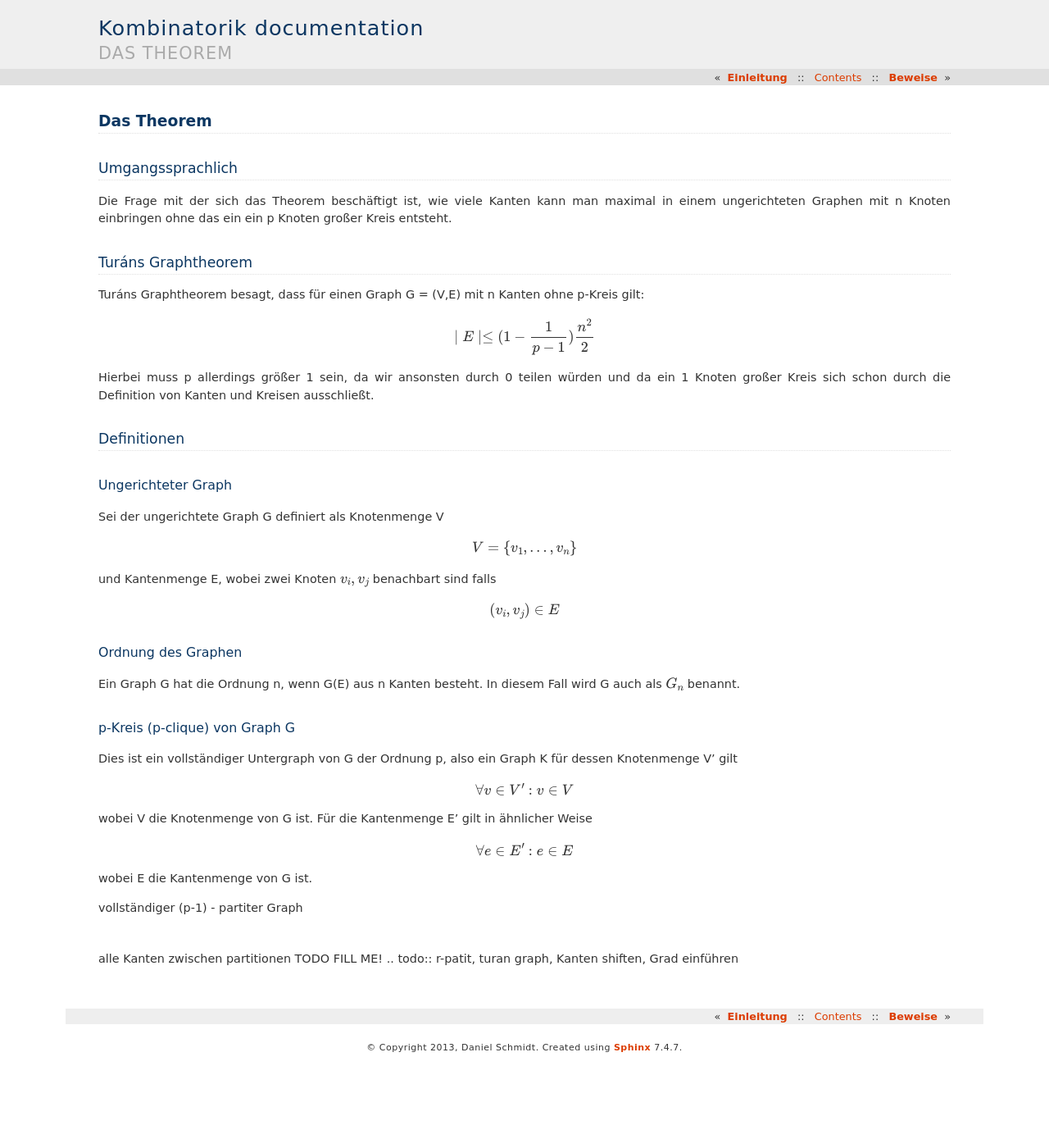
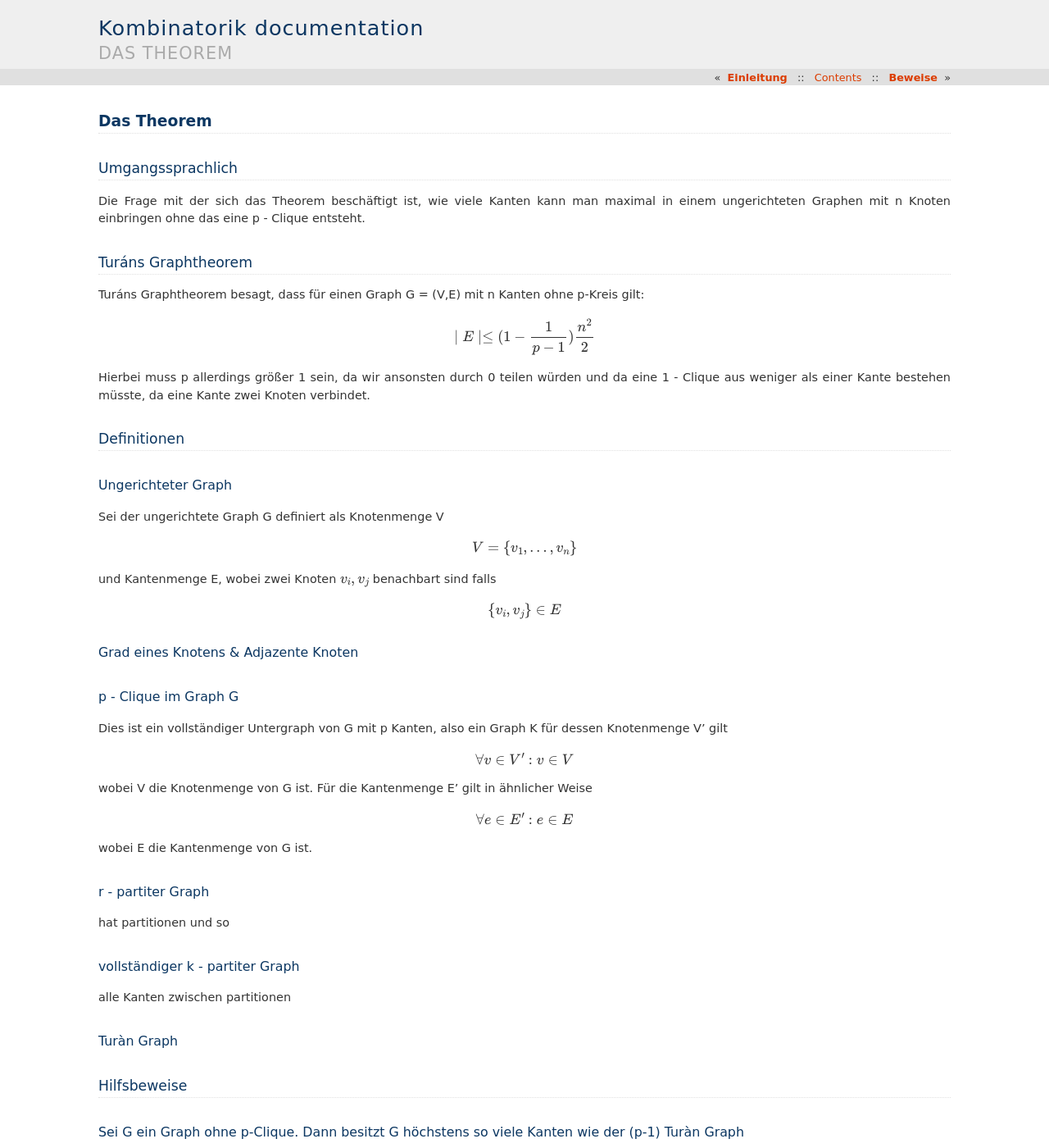
Before and after one commit to DanielMSchmidt/kombinatorik, a Sphinx documentation site: the page built from source/theorem.rst, in a window 1280 px wide and 1400 px high. Shown: the whole window at 82% size. Built offline with Sphinx 7.4.7, drawn with Linux system fonts in a browser that asks for light colours; some of the changed text lies outside the part shown.

Commit message:
restructured todos to empty headlines

```diff
--- a/source/theorem.rst
+++ b/source/theorem.rst
@@ -9,7 +9,7 @@ Das Theorem
 Umgangssprachlich
 *****************
 
-Die Frage mit der sich das Theorem beschäftigt ist, wie viele Kanten kann man maximal in einem ungerichteten Graphen mit n Knoten einbringen ohne das ein ein p Knoten großer Kreis entsteht.
+Die Frage mit der sich das Theorem beschäftigt ist, wie viele Kanten kann man maximal in einem ungerichteten Graphen mit n Knoten einbringen ohne das eine p - Clique entsteht.
 
 *******************
 Turáns Graphtheorem
@@ -19,7 +19,7 @@ Turáns Graphtheorem besagt, dass für einen Graph G = (V,E) mit n Kanten ohne p
 
 .. math:: \mid E \mid \le (1- \frac{1}{p-1}) \frac{n^2}{2}
 
-Hierbei muss p allerdings größer 1 sein, da wir ansonsten durch 0 teilen würden und da ein 1 Knoten großer Kreis sich schon durch die Definition von Kanten und Kreisen ausschließt.
+Hierbei muss p allerdings größer 1 sein, da wir ansonsten durch 0 teilen würden und da eine 1 - Clique aus weniger als einer Kante bestehen müsste, da eine Kante zwei Knoten verbindet.
 
 ************
 Definitionen
@@ -33,18 +33,16 @@ Sei der ungerichtete Graph G definiert als Knotenmenge V
 
 und Kantenmenge E, wobei zwei Knoten :math:`v_i, v_j` benachbart sind falls
 
-.. math::  (v_i, v_j) \in E
-
-Ordnung des Graphen
-"""""""""""""""""""""""
-
-Ein Graph G hat die Ordnung n, wenn G(E) aus n Kanten besteht. In diesem Fall wird G auch als :math:`G_n` benannt.
+.. math::  \{v_i, v_j\} \in E
 
 
-p-Kreis (p-clique) von Graph G
+Grad eines Knotens & Adjazente Knoten
+"""""""""""""""""""""""""""""""""""""
+
+p - Clique im Graph G
 """"""""""""""""""""""""""""""
 
-Dies ist ein vollständiger Untergraph von G der Ordnung p, also ein Graph K für dessen Knotenmenge V' gilt
+Dies ist ein vollständiger Untergraph von G mit p Kanten, also ein Graph K für dessen Knotenmenge V' gilt
 
 .. math::  \forall v \in V': v \in V
 
@@ -54,12 +52,29 @@ wobei V die Knotenmenge von G ist. Für die Kantenmenge E' gilt in ähnlicher We
 
 wobei E die Kantenmenge von G ist.
 
-.. todo:: Add Kreiszahl (or sth. like that) => clique number
+
+r - partiter Graph
+""""""""""""""""""
+hat partitionen und so
 
 
+vollständiger k - partiter Graph
+""""""""""""""""""""""""""""""""
 
-vollständiger (p-1) - partiter Graph
-      |
 alle Kanten zwischen partitionen
-TODO FILL ME!
-.. todo:: r-patit, turan graph, Kanten shiften, Grad einführen
+
+
+Turàn Graph
+"""""""""""
+
+.. todo:: Was meinte ich mit Kanten shiften?
+
+
+************
+Hilfsbeweise
+************
+
+Sei G ein Graph ohne p-Clique. Dann besitzt G höchstens so viele Kanten wie der (p-1) Turàn Graph
+"""""""""""""""""""""""""""""""""""""""""""""""""""""""""""""""""""""""""""""""""""""""""""""""""
+
+( mit p = 2 anfangen)
```
